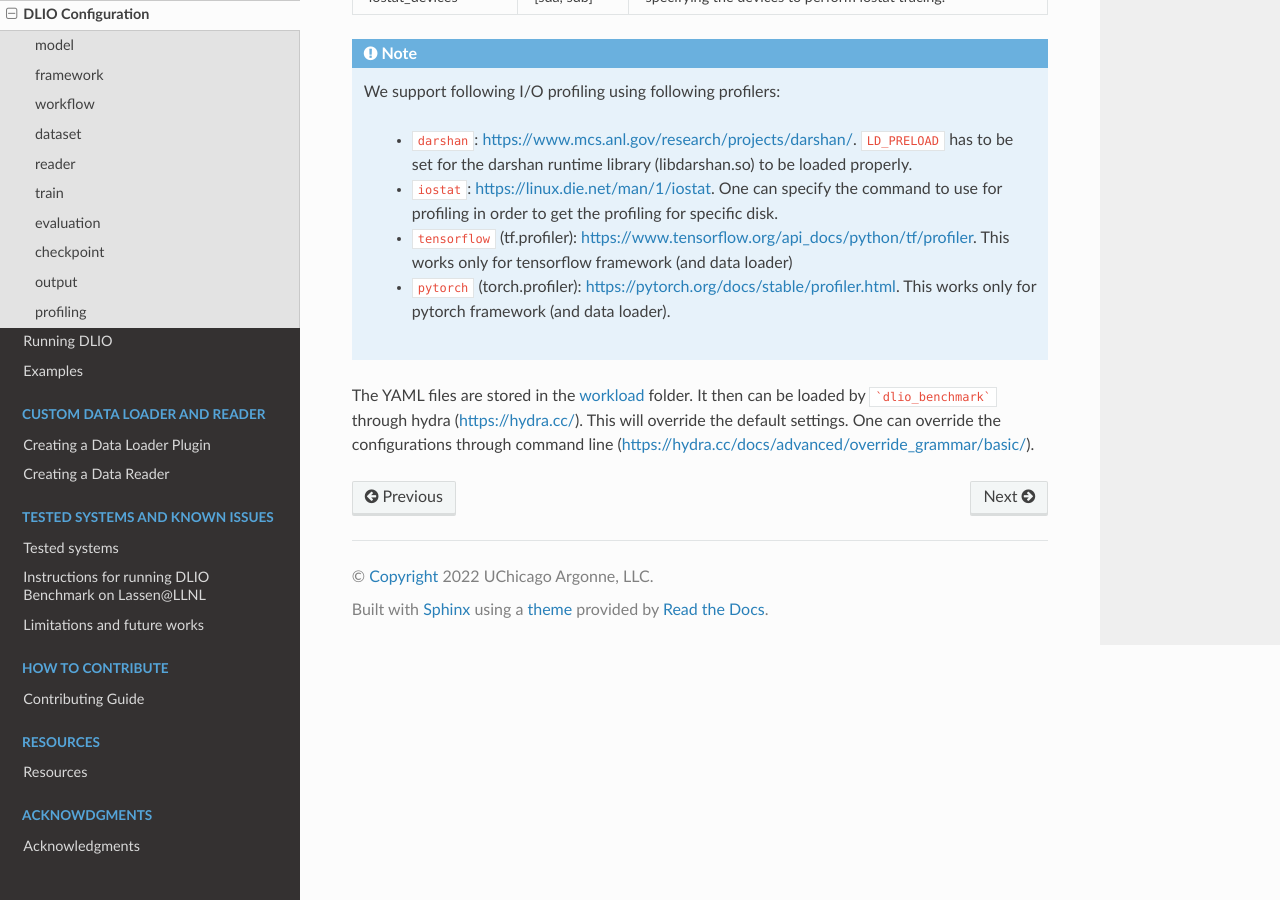
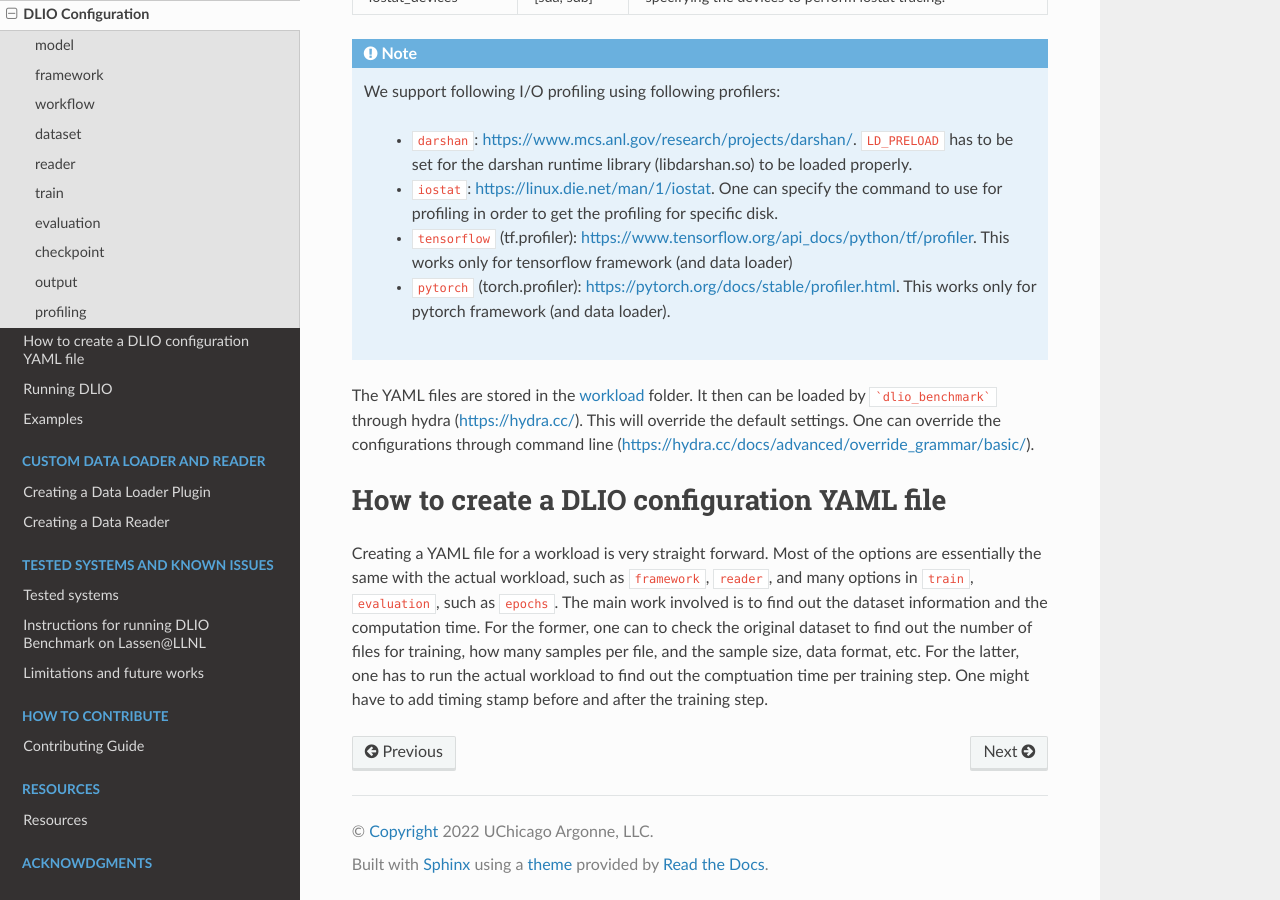
Before and after one commit to argonne-lcf/dlio_benchmark, a Sphinx documentation site: the page built from docs/source/config.rst, in a window 1280 px wide and 900 px high, scrolled down 5860 px. Built offline with Sphinx 7.4.7 and the Read the Docs theme 2.0.0, drawn with Linux system fonts in a browser that asks for light colours.

Commit message:
added instruction on how to create DLIO configuration file

````diff
--- a/docs/source/config.rst
+++ b/docs/source/config.rst
@@ -370,4 +370,9 @@ profiling
 The YAML files are stored in the `workload`_ folder.
 It then can be loaded by ```dlio_benchmark``` through hydra (https://hydra.cc/). This will override the default settings. One can override the configurations through command line (https://hydra.cc/docs/advanced/override_grammar/basic/).
 
+How to create a DLIO configuration YAML file
+=============================================
+Creating a YAML file for a workload is very straight forward. Most of the options are essentially the same with the actual workload, such as ``framework``, ``reader``, and many options in ``train``, ``evaluation``, such as ``epochs``. The main work involved is to find out the dataset information and the computation time. For the former, one can to check the original dataset to find out the number of files for training, how many samples per file, and the sample size, data format, etc. For the latter, one has to run the actual workload to find out the comptuation time per training step. One might have to add timing stamp before and after the training step.
+
+
 .. _workload: https://github.com/argonne-lcf/dlio_benchmark/tree/main/dlio_benchmark/configs/workload
````
